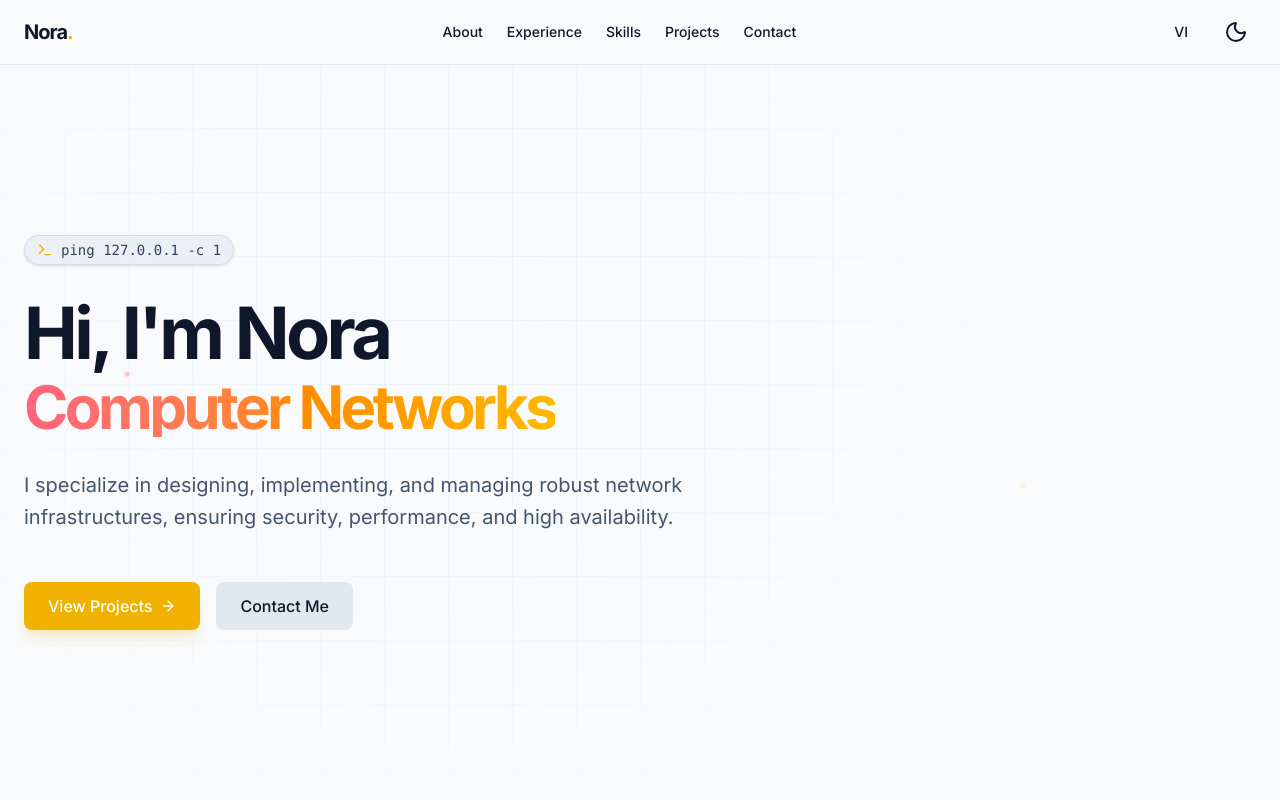
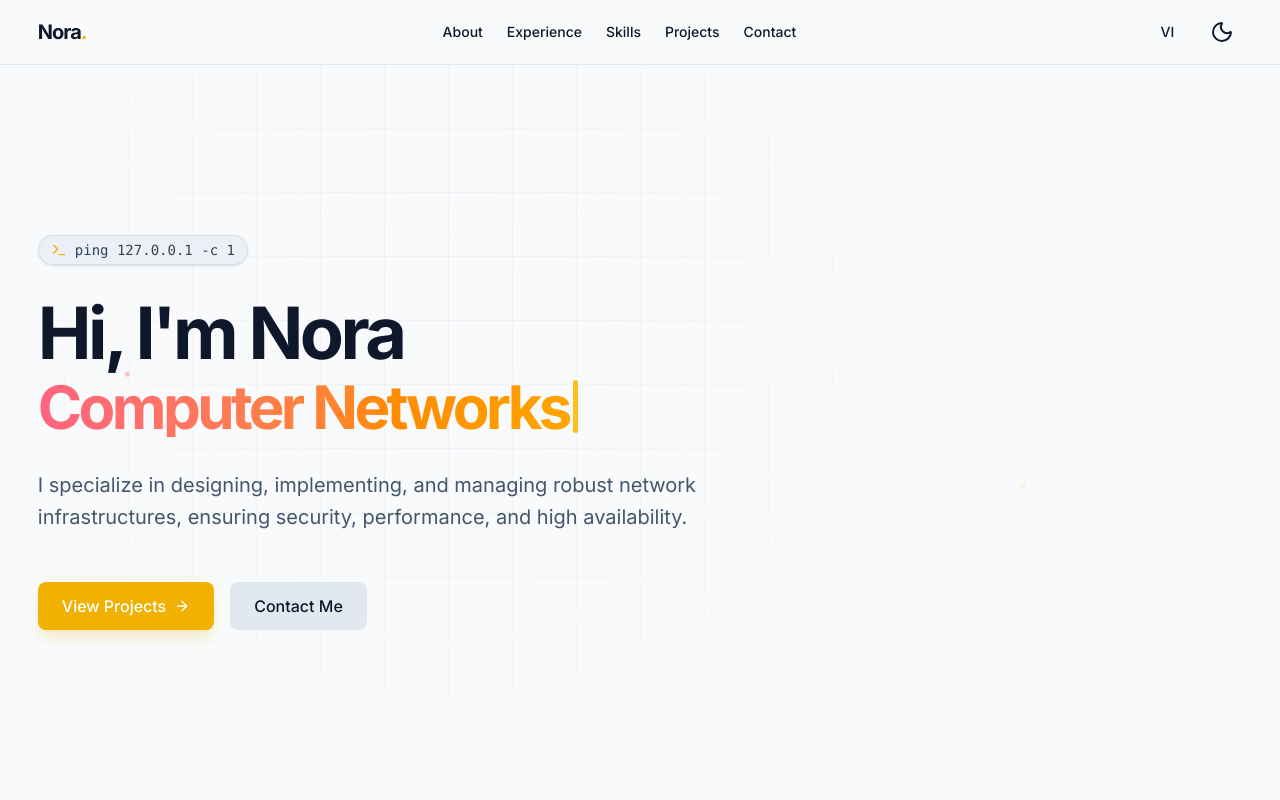
Before and after one commit to nguyen-nbtk05/portfolio, a Next.js app: page / in a window 1280 px wide. Shown: the top 800 px of the page. Built offline with nearby package versions, Linux system fonts and the light colour scheme.

Commit message:
feat: implement custom scrollbar styles and add TypewriterText component for dynamic text effects

```diff
--- a/src/app/globals.css
+++ b/src/app/globals.css
@@ -1,6 +1,47 @@
 @import "tailwindcss";
 
 @custom-variant dark (&:is(.dark *));
+
+html {
+    color-scheme: light;
+    scrollbar-color: rgb(148 163 184) rgb(241 245 249);
+}
+
+html.dark {
+    color-scheme: dark;
+    scrollbar-color: rgb(71 85 105) rgb(2 6 23);
+}
+
+html::-webkit-scrollbar {
+    width: 12px;
+}
+
+html::-webkit-scrollbar-track {
+    background: rgb(241 245 249);
+}
+
+html::-webkit-scrollbar-thumb {
+    background: rgb(148 163 184);
+    border: 3px solid rgb(241 245 249);
+    border-radius: 999px;
+}
+
+html::-webkit-scrollbar-thumb:hover {
+    background: rgb(100 116 139);
+}
+
+html.dark::-webkit-scrollbar-track {
+    background: rgb(2 6 23);
+}
+
+html.dark::-webkit-scrollbar-thumb {
+    background: rgb(71 85 105);
+    border-color: rgb(2 6 23);
+}
+
+html.dark::-webkit-scrollbar-thumb:hover {
+    background: rgb(100 116 139);
+}
 
 ::view-transition-old(root), ::view-transition-new(root) {
     animation: none;
--- a/src/components/layouts/footer.tsx
+++ b/src/components/layouts/footer.tsx
@@ -5,7 +5,7 @@ import { Mail } from "lucide-react";
 import { siteConfig } from "@/data/config";
 import { Github, Linkedin } from "@/components/ui/icons";
 import { useLanguage } from "@/providers/language-provider";
-import { fadeUp, staggerContainer, viewportOnce } from "@/lib/motion";
+import { fadeUp, staggerContainer } from "@/lib/motion";
 
 export function Footer() {
   const { lang } = useLanguage();
@@ -14,10 +14,9 @@ export function Footer() {
   return (
     <footer className="border-t border-slate-200 bg-slate-50 py-8 dark:border-slate-800 dark:bg-slate-950">
       <motion.div
-        className="container mx-auto flex flex-col items-center justify-between gap-4 px-4 md:flex-row md:px-6"
+        className="container mx-auto flex flex-col items-center justify-between gap-4 px-[1cm] md:flex-row"
         initial={reduceMotion ? false : "hidden"}
-        whileInView="visible"
-        viewport={viewportOnce}
+        animate="visible"
         variants={staggerContainer(0.08)}
       >
         <motion.p variants={fadeUp} className="text-sm text-slate-500 dark:text-slate-400">
--- a/src/components/layouts/navbar.tsx
+++ b/src/components/layouts/navbar.tsx
@@ -27,7 +27,7 @@ export function Navbar() {
       transition={{ duration: 0.45, ease: [0.22, 1, 0.36, 1] }}
       className="fixed top-0 right-0 left-0 z-50 border-b border-slate-200 bg-slate-50/80 backdrop-blur-md dark:border-slate-800 dark:bg-slate-950/80"
     >
-      <div className="container mx-auto flex h-16 items-center justify-between px-4 md:px-6">
+      <div className="container mx-auto flex h-16 items-center justify-between px-[1cm]">
         <Link href="/" className="text-xl font-bold tracking-tighter">
           {siteConfig.name}<span className="text-yellow-500">.</span>
         </Link>
--- a/src/components/sections/hero.tsx
+++ b/src/components/sections/hero.tsx
@@ -5,6 +5,7 @@ import { motion, useReducedMotion } from "motion/react";
 import { ArrowRight, Terminal } from "lucide-react";
 import { siteConfig } from "@/data/config";
 import { useLanguage } from "@/providers/language-provider";
+import { TypewriterText } from "@/components/ui/typewriter-text";
 import { fadeIn, fadeUp, staggerContainer } from "@/lib/motion";
 
 export function HeroSection() {
@@ -28,7 +29,7 @@ export function HeroSection() {
         <span className="network-packet absolute left-[8%] top-[42%] h-1.5 w-1.5 rounded-full bg-rose-400 shadow-[0_0_18px_rgba(251,113,133,0.55)]" />
       </div>
 
-      <div className="container relative z-10 mx-auto px-4 md:px-6">
+      <div className="container relative z-10 mx-auto px-[1cm]">
         <motion.div
           className="flex max-w-3xl flex-col items-start gap-8"
           initial={initial}
@@ -58,9 +59,16 @@ export function HeroSection() {
             <br />
             <motion.span
               variants={fadeIn}
-              className="mt-2 block w-full bg-gradient-to-r from-rose-400 via-orange-400 to-amber-400 bg-clip-text text-4xl text-transparent md:text-6xl"
+              className="mt-2 block w-full text-4xl md:text-6xl"
             >
-              {lang(siteConfig.role)}
+              <TypewriterText
+                key={lang(siteConfig.role)}
+                text={lang(siteConfig.role)}
+                className="bg-gradient-to-r from-rose-400 via-orange-400 to-amber-400 bg-clip-text text-transparent"
+                typingSpeed={85}
+                deletingSpeed={45}
+                pauseDuration={1200}
+              />
             </motion.span>
           </motion.h1>
 
--- a/src/components/ui/section.tsx
+++ b/src/components/ui/section.tsx
@@ -18,7 +18,7 @@ export function Section({ id, title, subtitle, children, className }: SectionPro
 
   return (
     <section id={id} className={cn("py-20 md:py-28", className)}>
-      <div className="container mx-auto px-4 md:px-6">
+      <div className="container mx-auto px-[1cm]">
         {(title || subtitle) && (
           <motion.div
             initial={initial}
--- /dev/null
+++ b/src/components/ui/typewriter-text.tsx
@@ -0,0 +1,117 @@
+"use client";
+
+import { useEffect, useMemo, useRef, useState } from "react";
+import { useReducedMotion } from "motion/react";
+import { cn } from "@/lib/utils";
+
+interface TypewriterTextProps {
+  text?: string;
+  words?: string[];
+  className?: string;
+  typingSpeed?: number;
+  deletingSpeed?: number;
+  pauseDuration?: number;
+  startDelay?: number;
+  cursorClassName?: string;
+}
+
+export function TypewriterText({
+  text,
+  words,
+  className,
+  typingSpeed = 90,
+  deletingSpeed = 45,
+  pauseDuration = 1200,
+  startDelay = 300,
+  cursorClassName,
+}: TypewriterTextProps) {
+  const reduceMotion = useReducedMotion();
+  const timeoutRef = useRef<number | null>(null);
+  const wordList = useMemo(() => {
+    const candidates = words?.length ? words : [text ?? ""];
+    return candidates.map((word) => word.trim()).filter(Boolean);
+  }, [text, words]);
+  const [displayed, setDisplayed] = useState(reduceMotion ? wordList[0] ?? "" : "");
+  const [wordIndex, setWordIndex] = useState(0);
+  const [charIndex, setCharIndex] = useState(0);
+  const [isDeleting, setIsDeleting] = useState(false);
+  const longestWordLength = Math.max(...wordList.map((word) => word.length), 1);
+  const currentWord = wordList[wordIndex % wordList.length] ?? "";
+
+  useEffect(() => {
+    if (timeoutRef.current) {
+      clearTimeout(timeoutRef.current);
+    }
+
+    if (reduceMotion || wordList.length === 0) {
+      return;
+    }
+
+    const canCycle = wordList.length > 1;
+    let delay = typingSpeed;
+
+    if (!isDeleting && charIndex < currentWord.length) {
+      delay = charIndex === 0 ? startDelay : typingSpeed;
+      timeoutRef.current = window.setTimeout(() => {
+        const nextIndex = charIndex + 1;
+        setDisplayed(currentWord.slice(0, nextIndex));
+        setCharIndex(nextIndex);
+      }, delay);
+    } else if (!isDeleting && charIndex === currentWord.length) {
+      if (!canCycle) return;
+      timeoutRef.current = window.setTimeout(() => {
+        setIsDeleting(true);
+      }, pauseDuration);
+    } else if (isDeleting && charIndex > 0) {
+      delay = deletingSpeed;
+      timeoutRef.current = window.setTimeout(() => {
+        const nextIndex = charIndex - 1;
+        setDisplayed(currentWord.slice(0, nextIndex));
+        setCharIndex(nextIndex);
+      }, delay);
+    } else if (isDeleting && charIndex === 0) {
+      timeoutRef.current = window.setTimeout(() => {
+        setIsDeleting(false);
+        setWordIndex((index) => (index + 1) % wordList.length);
+      }, Math.min(pauseDuration, 500));
+    }
+
+    return () => {
+      if (timeoutRef.current) {
+        clearTimeout(timeoutRef.current);
+      }
+    };
+  }, [
+    charIndex,
+    currentWord,
+    deletingSpeed,
+    isDeleting,
+    pauseDuration,
+    reduceMotion,
+    startDelay,
+    typingSpeed,
+    wordList.length,
+  ]);
+
+  if (wordList.length === 0) return null;
+  const renderedText = reduceMotion ? currentWord : displayed;
+
+  return (
+    <span
+      className={cn("inline-flex max-w-full items-center whitespace-nowrap", className)}
+      style={{ minWidth: `${longestWordLength}ch`, minHeight: "1em" }}
+      aria-live="polite"
+    >
+      <span>{renderedText}</span>
+      {!reduceMotion && (
+        <span
+          aria-hidden="true"
+          className={cn(
+            "ml-1 inline-block h-[0.88em] w-[0.08em] animate-pulse rounded-sm bg-amber-400 align-[-0.05em] dark:bg-amber-300",
+            cursorClassName
+          )}
+        />
+      )}
+    </span>
+  );
+}
```
